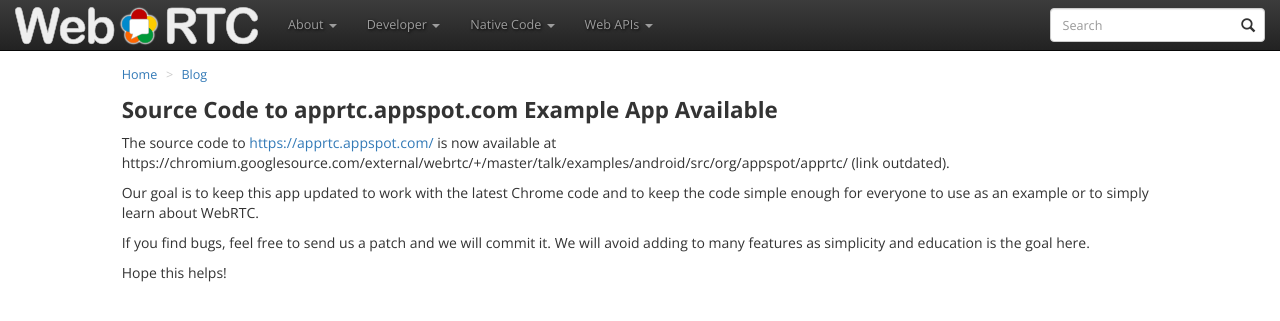
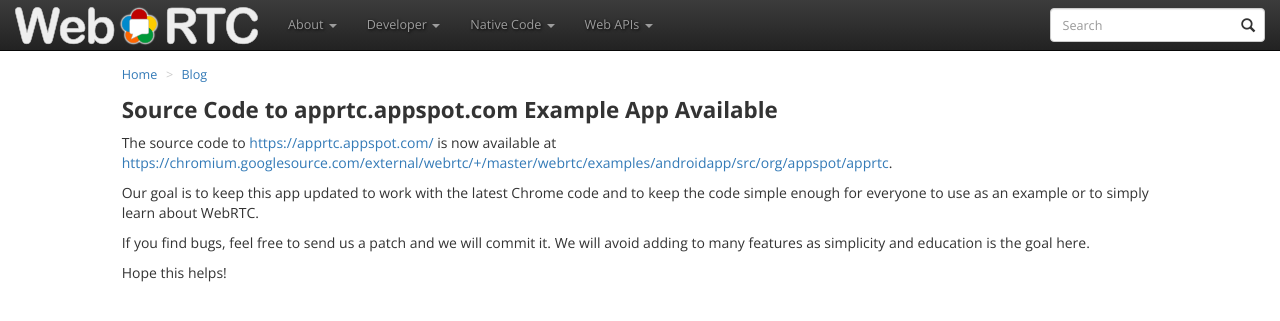
Before and after one commit to webrtc/webrtc-org, a Jekyll site: the page built from _posts/2012-03-05-source-code-to-apprtc.appspot.com-example-app-available.md, in a window 1280 px wide and 900 px high. Shown: the top 321 px of the window. Built offline with Jekyll 4.4.1, drawn with Linux system fonts in a browser that asks for light colours; nearby versions of some CDN libraries.

Commit message:
Update 2012-03-05-source-code-to-apprtc.appspot.com-example-app-available.md
SGTM

```diff
--- a/_posts/2012-03-05-source-code-to-apprtc.appspot.com-example-app-available.md
+++ b/_posts/2012-03-05-source-code-to-apprtc.appspot.com-example-app-available.md
@@ -7,7 +7,7 @@ date: 2012-03-05 14:21:00
 
 
 The source code to <https://apprtc.appspot.com/> is now available at
-https://chromium.googlesource.com/external/webrtc/+/master/talk/examples/android/src/org/appspot/apprtc/ (link outdated).
+<https://chromium.googlesource.com/external/webrtc/+/master/webrtc/examples/androidapp/src/org/appspot/apprtc>.
 
 Our goal is to keep this app updated to work with the latest Chrome code and
 to keep the code simple enough for everyone to use as an example or to simply
```
